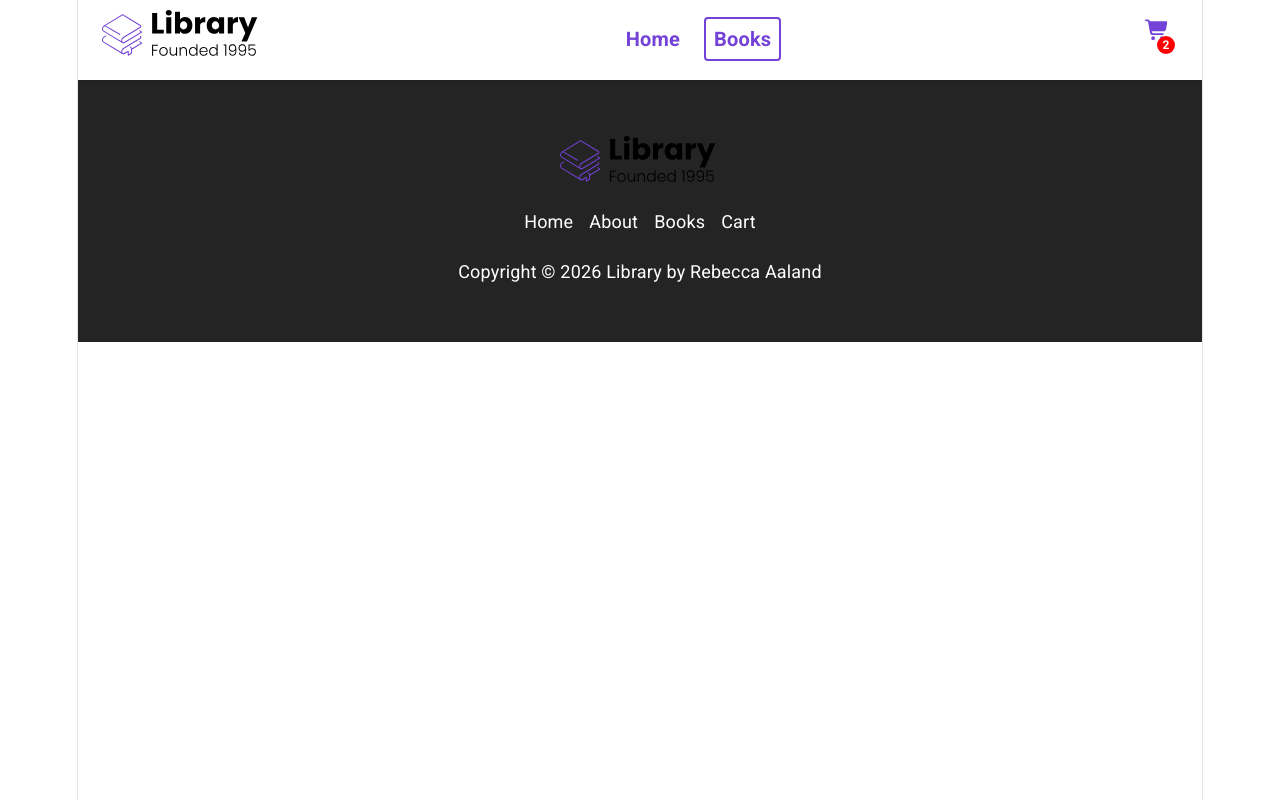
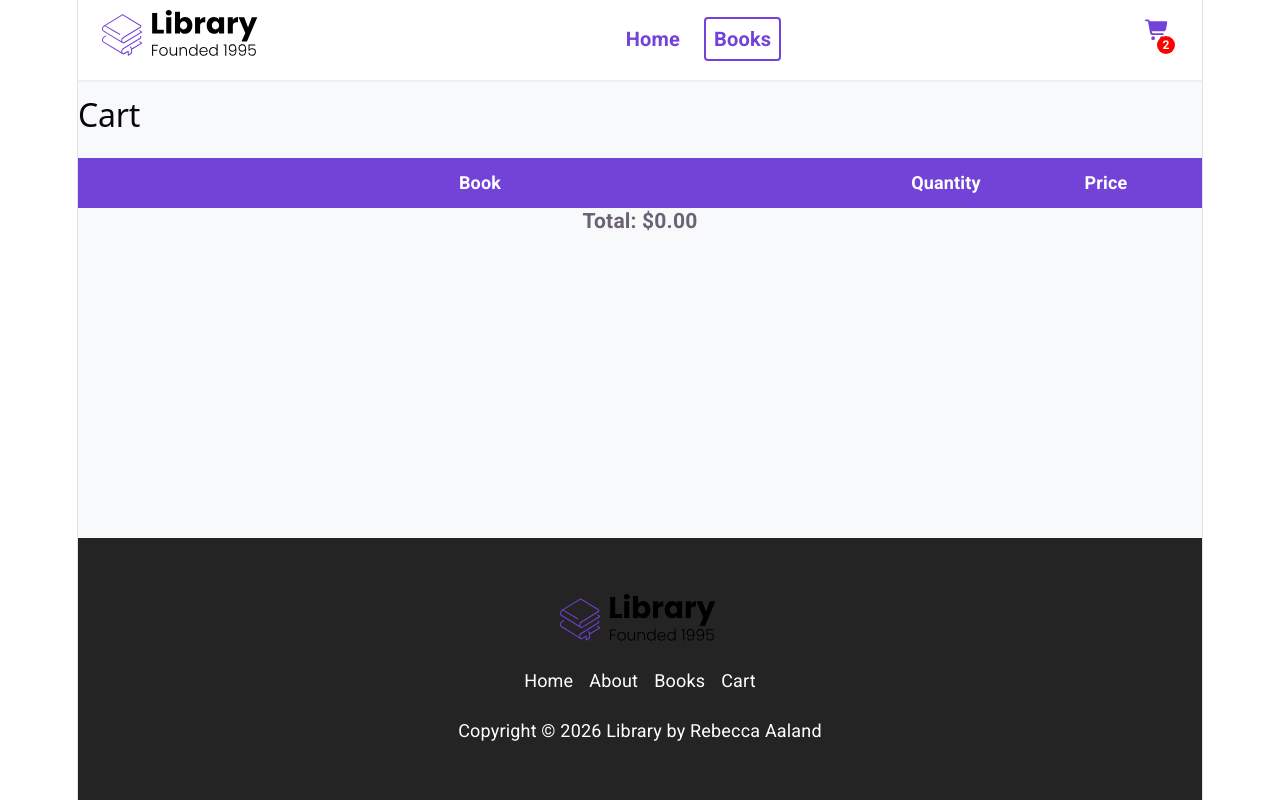
Before and after one commit to reaaland/My-Library_React, a React (Vite) app: page /cart in a window 1280 px wide. Shown: the top 800 px of the page. Built offline with nearby package versions, Linux system fonts and the light colour scheme.

Commit message:
added functions for the cart to add books with number of books and total

```diff
--- a/src/App.css
+++ b/src/App.css
@@ -653,33 +653,55 @@ select {
   CART
 
 */
+#cart {
+  padding: 48px 0;
+}
 
 .cart__header {
+  display: grid;
+  grid-template-columns: 1fr 160px 160px;
   background-color: #7342d6;
-  margin: 0 24px;
-  padding: 8px 16px;
   color: white;
-  display: flex;
+  padding: 12px 16px;
+  font-weight: 700;
+}
+
+.cart__header,
+.cart__item {
+  display: grid;
+  grid-template-columns: 1fr 160px 160px;
+  align-items: center;
 }
 
 .cart__item {
-  margin: 24px;
-  display: flex;
-  padding-right: 8px;
+  display: grid;
+  grid-template-columns: 1fr 160px 160px;
+  padding: 24px 0px;
+  align-items: center;
 }
 
 .cart__title {
-  margin-bottom: 16px;
+  margin-bottom: 8px;
+  text-align: left;
 }
 
 .cart__book {
-  width: 60%;
   display: flex;
+  align-items: center;
+  gap: 24px;
 }
 
 .cart__quantity {
-  width: 40%;
   display: flex;
+  justify-content: center;
+  align-items: center;
+}
+
+.cart__quantity input {
+  width: 48px;
+  height: 36px;
+  padding-left: 8px;
+  font-size: 16px;
   align-items: center;
 }
 
@@ -699,25 +721,28 @@ select {
 
 .cart__book--img {
   width: 100%;
-  max-width: 90px;
-  max-height: 128px;
+  width: 96px;
+  height: 140px;
+  object-fit: cover;
 }
 
 
 .cart__book--info {
   display: flex;
   flex-direction: column;
-  justify-content: center;
+  align-items: flex-start;
   padding: 8px 16px;
 }
 
 .cart__book--title {
   font-size: 20px;
-  margin-bottom: 16px;
+  margin-bottom: 8px;
+  font-weight: 700;
 }
 
 .cart__book--price {
-  margin-bottom: 16px;
+  font-size: 16px;
+  margin: 8px 0;
 }
 
 .cart__book--remove {
@@ -766,6 +791,14 @@ select {
 .cart__empty--img {
   padding: 40px;
   max-width: 400px;
+}
+
+.cart__remove {
+  background: none;
+  border: none;
+  color: #cf0000;
+  cursor: pointer;
+  padding: 0;
 }
 
 .btn__checkout {
--- a/src/App.jsx
+++ b/src/App.jsx
@@ -1,23 +1,31 @@
-import React from "react";
+import React, { useState } from "react";
 import "./App.css";
 import Nav from "./Components/Nav";
 import Footer from "./Components/Footer";
 import { BrowserRouter as Router, Routes, Route } from "react-router-dom";
+
 import Home from "./Pages/HomePage";
 import Books from "./Pages/BooksPage";
 import BookInfo from "./Pages/BookInfo";
+import Cart from "./Components/Cart.jsx";
 
 function App() {
+  const [cart, setCart] = useState([]);
+
+  function addToCart(book) {
+    setCart([...cart, book]);
+  }
+
   return (
     <Router>
       <div className="App">
         <Nav />
 
         <Routes>
-        <Route path="/" element={<Home />} />
-        <Route path="/books" element={<Books />} />
-        <Route path="/books/:id" element={<BookInfo />} />
-
+          <Route path="/" element={<Home />} />
+          <Route path="/books" element={<Books />} />
+          <Route path="/books/:id" element={<BookInfo addToCart={addToCart} />} />
+          <Route path="/cart" element={<Cart cart={cart} />} />
         </Routes>
 
         <Footer />
--- /dev/null
+++ b/src/Components/Cart.jsx
@@ -0,0 +1,63 @@
+import React from "react";
+
+const Cart = ({ cart }) => {
+    const total = cart.reduce((sum, book) => {
+  return sum + (book.salePrice || book.originalPrice);
+}, 0);
+
+  return (
+    <div id="books__body">
+      <main id="books__main">
+        <div className="books__container">
+          <div className="row">
+            <h2 className="cart__title">Cart</h2>
+
+            <div className="cart">
+              <div className="cart__header">
+                <span>Book</span>
+                <span>Quantity</span>
+                <span>Price</span>
+              </div>
+
+              <div className="cart__body">
+                {cart.map((book) => (
+                  <div className="cart__item" key={book.id}>
+                    <div className="cart__book">
+                      <img
+                        src={book.url}
+                        className="cart__book--img"
+                        alt={book.title}
+                      />
+
+                      <div className="cart__book--info">
+                        <span className="cart__book--title">{book.title}</span>
+                        <span className="cart__book--price">
+                          ${book.salePrice || book.originalPrice}
+                        </span>
+                        <button className="cart__book--remove">Remove</button>
+                      </div>
+                    </div>
+
+                    <div className="cart__quantity">
+                      <input type="number" min="1" value="1" readOnly />
+                    </div>
+
+                    <div className="cart__total">
+                      ${book.salePrice || book.originalPrice}
+                    </div>
+                  </div>
+                ))}
+              </div>
+
+              <div className="cart__summary">
+                <h3>Total: ${total.toFixed(2)}</h3>
+              </div>
+            </div>
+          </div>
+        </div>
+      </main>
+    </div>
+  );
+};
+
+export default Cart;
--- a/src/Pages/BookInfo.jsx
+++ b/src/Pages/BookInfo.jsx
@@ -6,7 +6,7 @@ import Price from "../Components/ui/Price";
 import Book from "../Components/Book";
 import { books } from "../data/books";
 
-const BookInfo = () => {
+const BookInfo = ( { addToCart}) => {
   const { id } = useParams();
 
   const book = books.find((book) => book.id === Number(id));
@@ -70,7 +70,9 @@ const BookInfo = () => {
                   </p>
                 </div>
 
-                <button className="btn">Add to cart</button>
+              <button onClick={() => addToCart(book)}>
+                Add to Cart
+              </button>
               </div>
             </div>
           </div>
```
